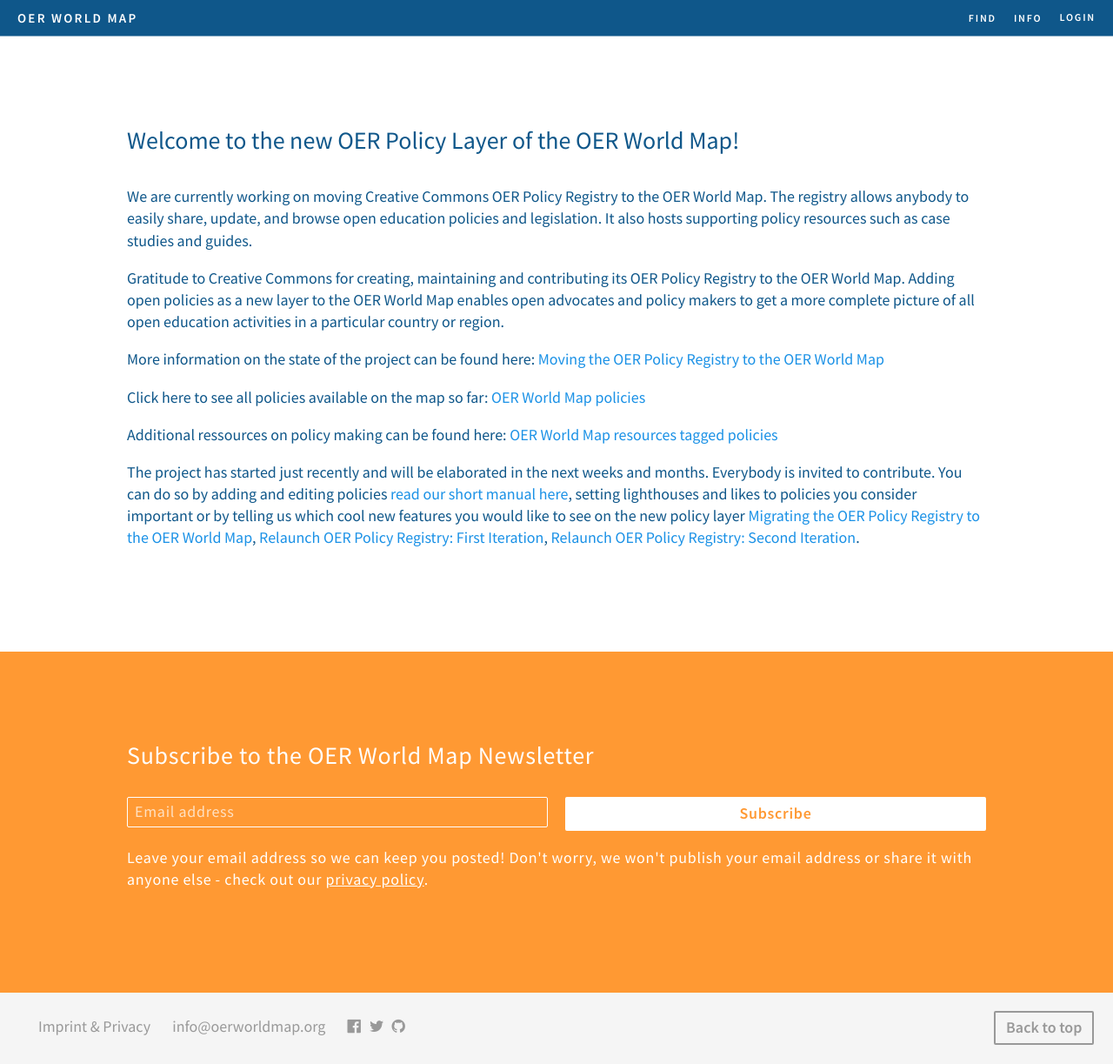
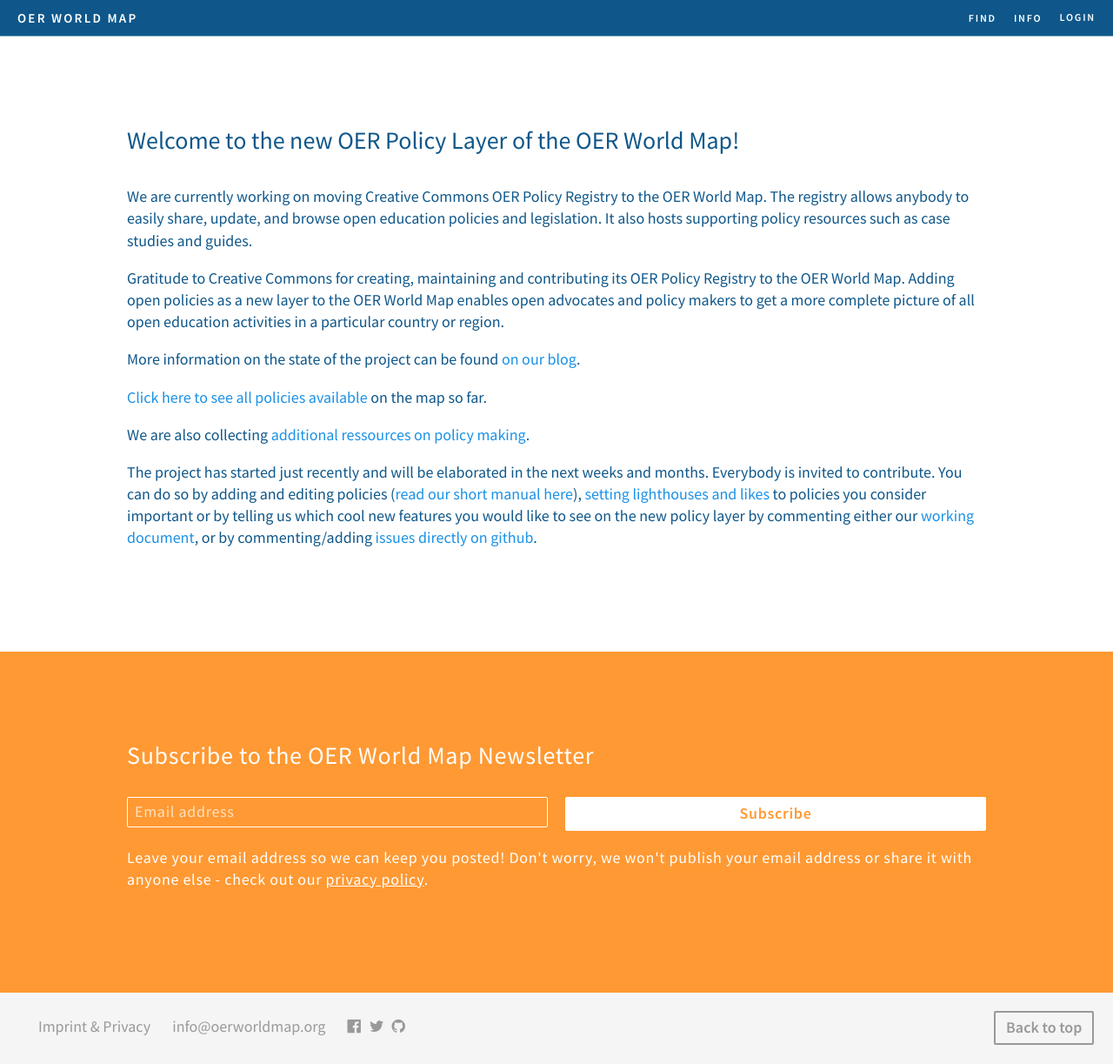
Before and after one commit to hbz/oerworldmap-ui, a Jekyll site: the page built from docs/oerpolicies.md, in a window 1280 px wide. Shown: the whole page at 87% size. Built offline with Jekyll 4.4.1, drawn with Linux system fonts in a browser that asks for light colours; nearby versions of some CDN libraries; comment, search, counter and statistics services are not loaded; a style sheet for code colours, icons or effects is not loaded.

Commit message:
Update oerpolicies.md

```diff
--- a/docs/oerpolicies.md
+++ b/docs/oerpolicies.md
@@ -7,11 +7,10 @@
 
 Gratitude to Creative Commons for creating, maintaining and contributing its OER Policy Registry to the OER World Map. Adding open policies as a new layer to the OER World Map enables open advocates and policy makers to get a more complete picture of all open education activities in a particular country or region.
 
-More information on the state of the project can be found here: [Moving the OER Policy Registry to the OER World Map](https://oerworldmap.wordpress.com/2018/10/11/moving-the-oer-policy-registry-to-the-oer-world-map)
+More information on the state of the project can be found [on our blog](https://oerworldmap.wordpress.com/2018/10/11/moving-the-oer-policy-registry-to-the-oer-world-map).
 
-Click here to see all policies available on the map so far: [OER World Map policies](https://oerworldmap.org/resource/?filter.about.additionalType.@id=https%3A%2F%2Foerworldmap.org%2Fassets%2Fjson%2Fpublications.json%23policy)
+[Click here to see all policies available](https://oerworldmap.org/resource/?filter.about.additionalType.@id=https%3A%2F%2Foerworldmap.org%2Fassets%2Fjson%2Fpublications.json%23policy) on the map so far.
 
-Additional ressources on policy making can be found here: [OER World Map resources tagged policies](https://oerworldmap.org/resource/?filter.about.keywords=policy&size=20)
+We are also collecting [additional ressources on policy making](https://oerworldmap.org/resource/?filter.about.keywords=policy&size=20).
 
-The project has started just recently and will be elaborated in the next weeks and months. Everybody is invited to contribute. You can do so by adding and editing policies [read our short manual here](https://github.com/hbz/oerworldmap/wiki/FAQs-for-OER-World-Map-editors), setting lighthouses and likes to policies you consider important or by telling us which cool new features you would like to see on the new policy layer [Migrating the OER Policy Registry to the OER World Map](https://docs.google.com/document/d/1qDb1jfGXWQQwjLTFX9myfqS7DbHYD3YzlgoGiHQgfhc/edit?usp=sharing),
-[Relaunch OER Policy Registry: First Iteration](https://github.com/hbz/oerworldmap/milestone/20), [Relaunch OER Policy Registry: Second Iteration](https://github.com/hbz/oerworldmap/milestone/23).
+The project has started just recently and will be elaborated in the next weeks and months. Everybody is invited to contribute. You can do so by adding and editing policies ([read our short manual here](https://github.com/hbz/oerworldmap/wiki/FAQs-for-OER-World-Map-editors)), [setting lighthouses and likes](https://oerworldmap.wordpress.com/2017/11/27/identifying-lighthouses/) to policies you consider important or by telling us which cool new features you would like to see on the new policy layer by commenting either our [working document](https://docs.google.com/document/d/1qDb1jfGXWQQwjLTFX9myfqS7DbHYD3YzlgoGiHQgfhc/edit?usp=sharing), or by commenting/adding [issues directly on github](https://github.com/hbz/oerworldmap/milestone/23).
```
